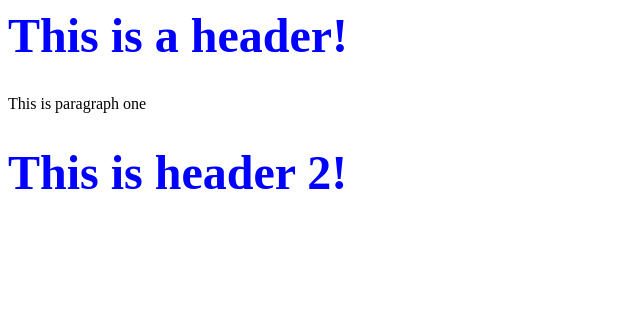
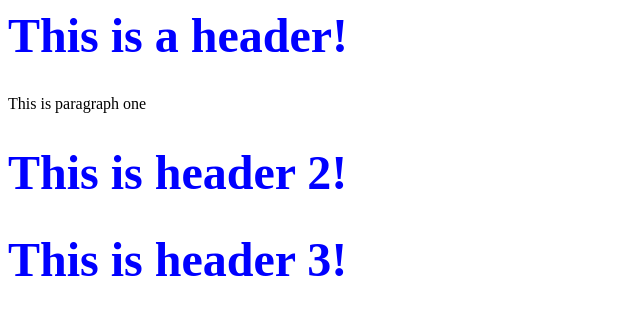
Before and after one commit to briantlam/sample-repository, a plain HTML site: page index.html in a window 1280 px wide. Shown: the whole page, without its empty margins (0-640 px from the left). Drawn offline with Linux system fonts and the light colour scheme.

Commit message:
update index.html

```diff
--- a/index.html
+++ b/index.html
@@ -11,5 +11,6 @@
     <P> This is paragraph one </P>
 
     <H1> This is header 2! </H1>
+    <H1> This is header 3! </H1>
   </body>
 </html>
```
